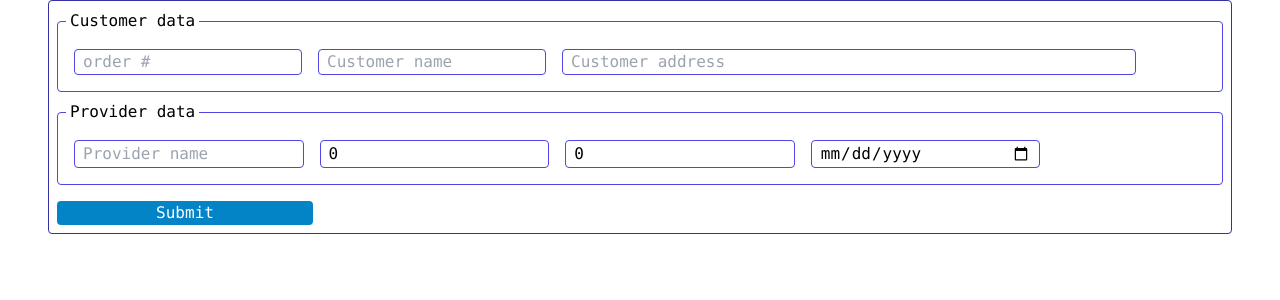
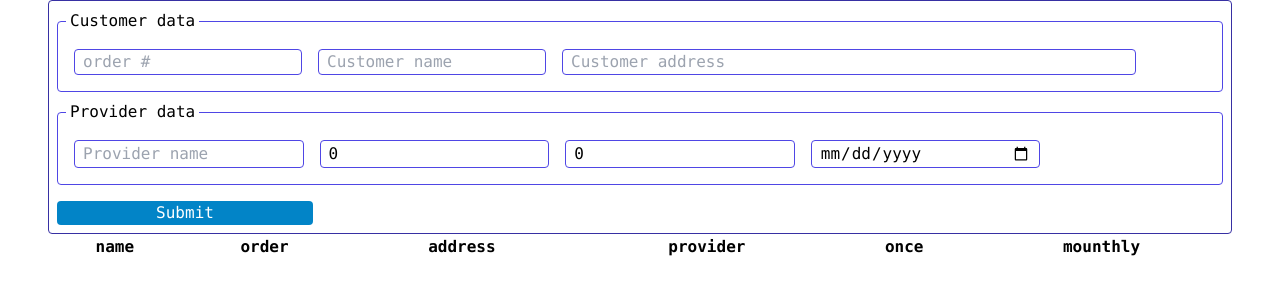
Before and after one commit to Konton022/react-survey-app, a React (Create React App) app: page / in a window 1280 px wide. Shown: the top 300 px of the page. Built offline with nearby package versions, Linux system fonts and the light colour scheme; no server answers; the database is empty.

Commit message:
added table head

```diff
--- a/src/components/Forms.jsx
+++ b/src/components/Forms.jsx
@@ -22,7 +22,7 @@ const Forms = ({addSurveyData}) => {
     })
 
     return (
-        <form className='min-w-fit border border-indigo-800 rounded mx-12' onSubmit={formik.handleSubmit}>
+        <form className='min-w-fit border border-indigo-800 rounded' onSubmit={formik.handleSubmit}>
 
             <fieldset className='flex flex-wrap flex-row border border-indigo-600 rounded m-2 p-2'>
                 <legend className='px-1'>Customer data</legend>
--- /dev/null
+++ b/src/components/ListItems.jsx
@@ -0,0 +1,23 @@
+import React from 'react';
+
+const ListItems = ({value}) => {
+    return (
+        <div>
+            <table className='table-auto table w-full'>
+                <thead className='table-header-group'>
+                    <tr className='table-row'>
+                        <th className='table-cell'>name</th>
+                        <th className='table-cell'>order</th>
+                        <th className='table-cell'>address</th>
+                        <th className='table-cell'>provider</th>
+                        <th className='table-cell'>once</th>
+                        <th className='table-cell'>mounthly</th>
+                    </tr>
+
+                </thead>
+            </table>
+        </div>
+    );
+}
+
+export default ListItems;
--- a/src/firebase.js
+++ b/src/firebase.js
@@ -20,13 +20,14 @@ const pushSurvey = (db, data) => {
     push(ref(db, 'surveys'), data)
 }
 
-const subscribeData = (cb) => {
+const subscribeSurvey = (cb) => {
     onValue(ref(db, 'surveys'), snapshot=> {
         const data =  snapshot.val();
-        const key = snapshot.key;
-        cb(key, data)
+        // const key = snapshot.key;
+        console.log('data', data);
+        cb(data)
     })
 }
 
 
-export {db, pushSurvey, subscribeData}
+export {db, pushSurvey, subscribeSurvey}
--- a/src/pages/Home.jsx
+++ b/src/pages/Home.jsx
@@ -1,9 +1,10 @@
 import React, { useEffect, useState } from "react";
 import Forms from "../components/Forms";
-import { db, pushSurvey, subscribeData } from "../firebase";
+import ListItems from "../components/ListItems";
+import { db, pushSurvey, subscribeSurvey } from "../firebase";
 
 const Home = () => {
-  const [value, setValue] = useState({});
+  const [value, setValue] = useState([]);
 
   const addSurveyData = (data) => {
     pushSurvey(db, data)
@@ -11,13 +12,14 @@ const Home = () => {
 
 
   useEffect(() => {
-    setValue(subscribeData(db, 'surveys'))
+    subscribeSurvey(setValue)
   }, []);
 
 
   return (
-    <div>
+    <div className="mx-12">
         <Forms addSurveyData={addSurveyData} />
+        <ListItems value={value} />
     </div>
   );
 };
```
